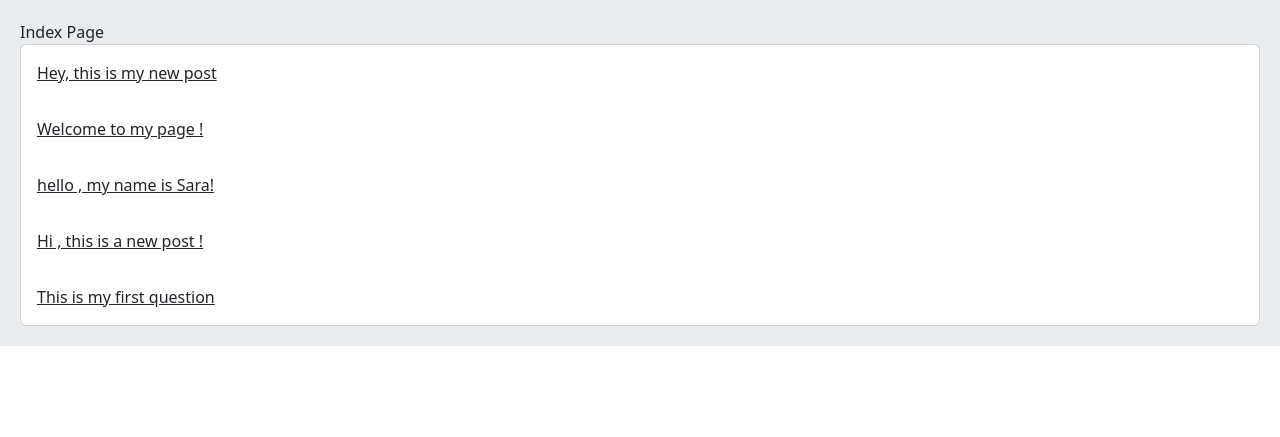
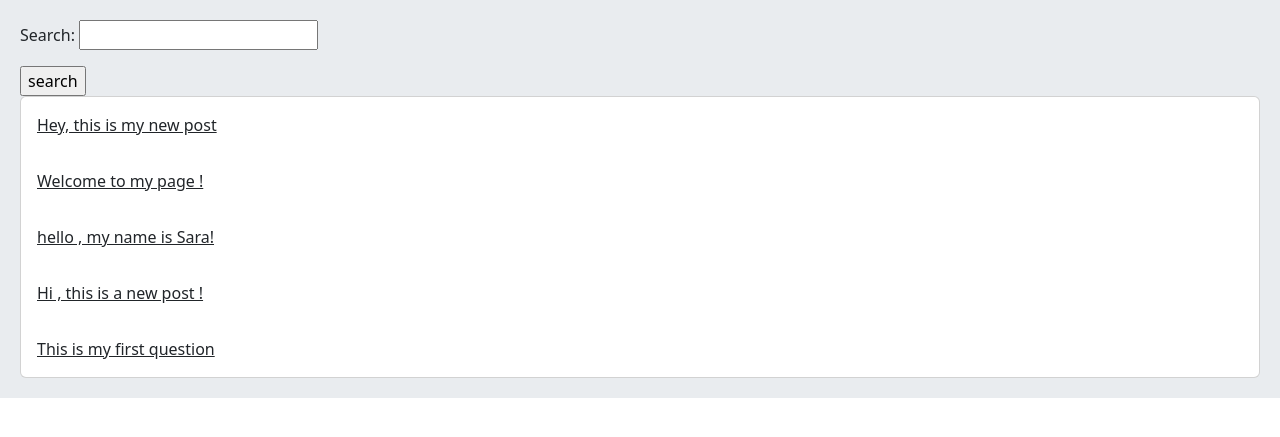
Before and after one commit to sshamshiri/socialnetwork, a Django app: page /home/ in a window 1280 px wide. Shown: the part 56-493 px from the top of the page. Run offline with Django 4.2, Linux system fonts and the light colour scheme; data comes from the database, SQL or seed files in the repository.

Commit message:
add form in 'index.html'

```diff
--- a/socialnetwork/home/templates/home/index.html
+++ b/socialnetwork/home/templates/home/index.html
@@ -2,7 +2,11 @@
 
 {% block content %}
 
-   Index Page
+   <form action="" method="get">
+      {{ form.as_p }}
+      <input type="submit" value="search">
+   </form>
+
    <div class="card">
       {% for post in posts %}
          <a href="{{ post.get_absolute_url }}" class="card-body">{{ post.body|truncatewords:8 }}</a>
```
